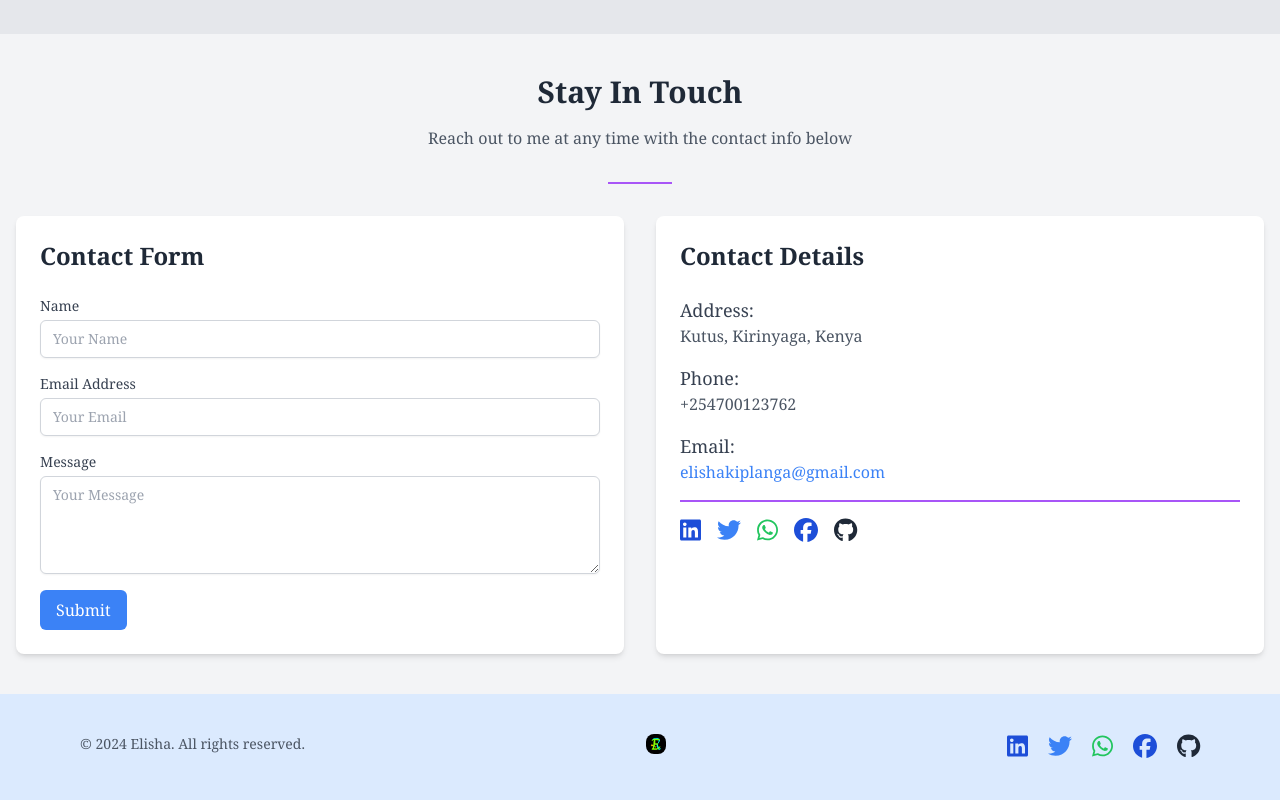
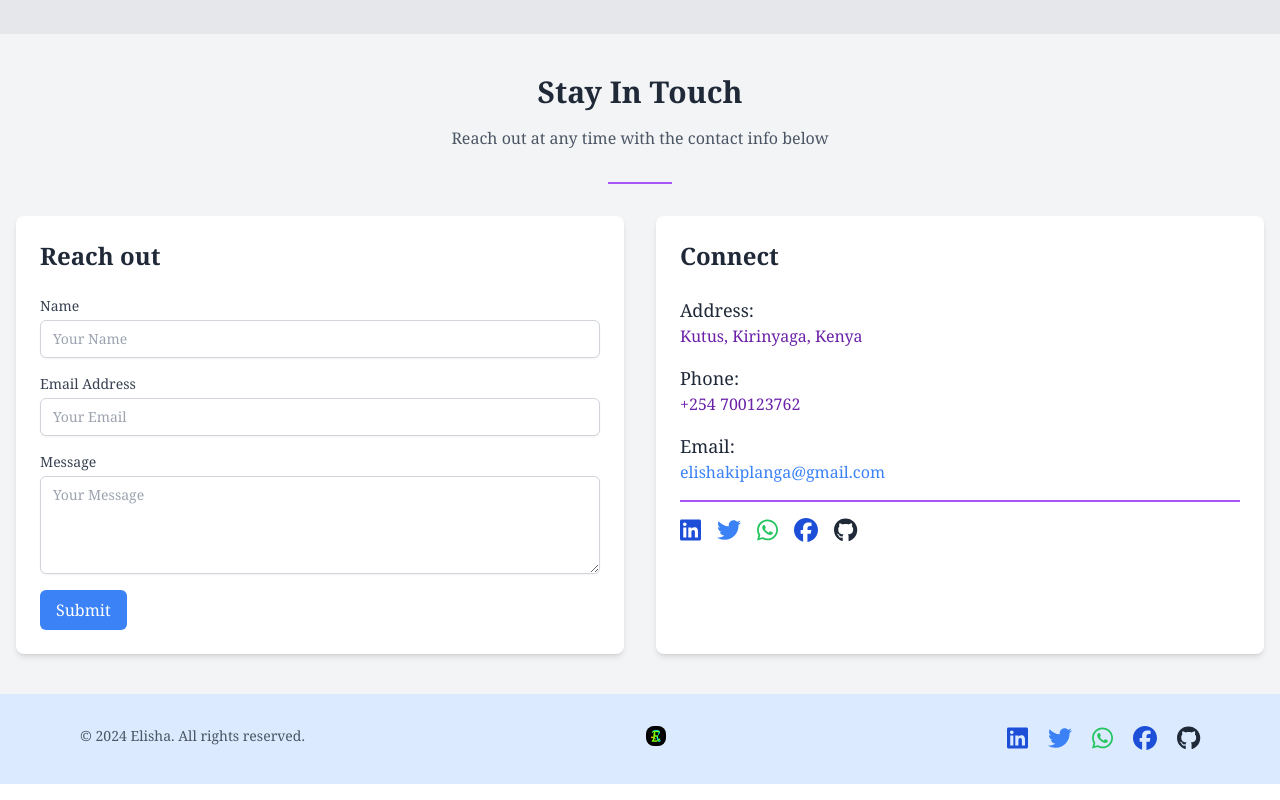
Before and after one commit to Elisha-Kiplangat/Portfolio-Website, a React (Vite) app: page / in a window 1280 px wide. Shown: the part 5260-6060 px from the top of the page. Built offline with nearby package versions, Linux system fonts and the light colour scheme.

Commit message:
more gigs

```diff
--- a/src/components/Contact.tsx
+++ b/src/components/Contact.tsx
@@ -53,12 +53,12 @@ const Contact = () => {
       <div className="container mx-auto px-4">
         <div className="text-center">
           <h2 className="text-3xl font-bold mb-4">Stay In Touch</h2>
-          <p className="text-gray-600 mb-8">Reach out to me at any time with the contact info below</p>
+          <p className="text-gray-600 mb-8">Reach out at any time with the contact info below</p>
           <div className="border-b-2 border-purple-500 w-16 mx-auto mb-8"></div>
         </div>
         <div className="grid grid-cols-1 md:grid-cols-2 gap-8">
           <div className="bg-white p-6 rounded-lg shadow-md">
-            <h2 className="text-2xl font-bold mb-6 text-gray-800">Contact Form</h2>
+            <h2 className="text-2xl font-bold mb-6 text-gray-800">Reach out</h2>
             <form className="space-y-4" onSubmit={handleSubmit}>
   <div>
     <label htmlFor="name" className="block text-sm font-medium text-gray-700">
@@ -118,18 +118,18 @@ const Contact = () => {
 
           </div>
           <div className="bg-white p-6 rounded-lg shadow-md">
-            <h2 className="text-2xl font-bold mb-6 text-gray-800">Contact Details</h2>
+            <h2 className="text-2xl font-bold mb-6 text-gray-800">Connect</h2>
             <div className="space-y-4">
               <div>
-                <p className="text-lg font-medium text-gray-700">Address:</p>
-                <p className="text-gray-600">Kutus, Kirinyaga, Kenya</p>
+                <p className="text-lg font-medium text-gray-800">Address:</p>
+                <p className="text-purple-800">Kutus, Kirinyaga, Kenya</p>
               </div>
               <div>
-                <p className="text-lg font-medium text-gray-700">Phone:</p>
-                <p className="text-gray-600">+254700123762</p>
+                <p className="text-lg font-medium text-gray-800">Phone:</p>
+                <p className="text-purple-800">+254 700123762</p>
               </div>
               <div>
-                <p className="text-lg font-medium text-gray-700">Email:</p>
+                <p className="text-lg font-medium text-gray-800">Email:</p>
                 <p className="text-gray-600">
                   <a href="mailto:elishakiplanga@gmail.com" className="text-blue-500">elishakiplanga@gmail.com</a>
                 </p>
--- a/src/components/Footer.tsx
+++ b/src/components/Footer.tsx
@@ -4,7 +4,7 @@ import logo from '../assets/Logo.png'
 
 const Footer = () => {
   return (
-  <footer className="footer bg-blue-100 w-full py-10 px-4 md:px-20 sm:px-7 font-serif text-base-content flex justify-between ">
+  <footer className="footer bg-blue-100 w-full py-8 px-4 md:px-20 sm:px-7 font-serif text-base-content flex justify-between ">
    <div className="flex items-center text-gray-600">
   <p className="text-sm">
     &copy; {new Date().getFullYear()} Elisha. All rights reserved.
```
